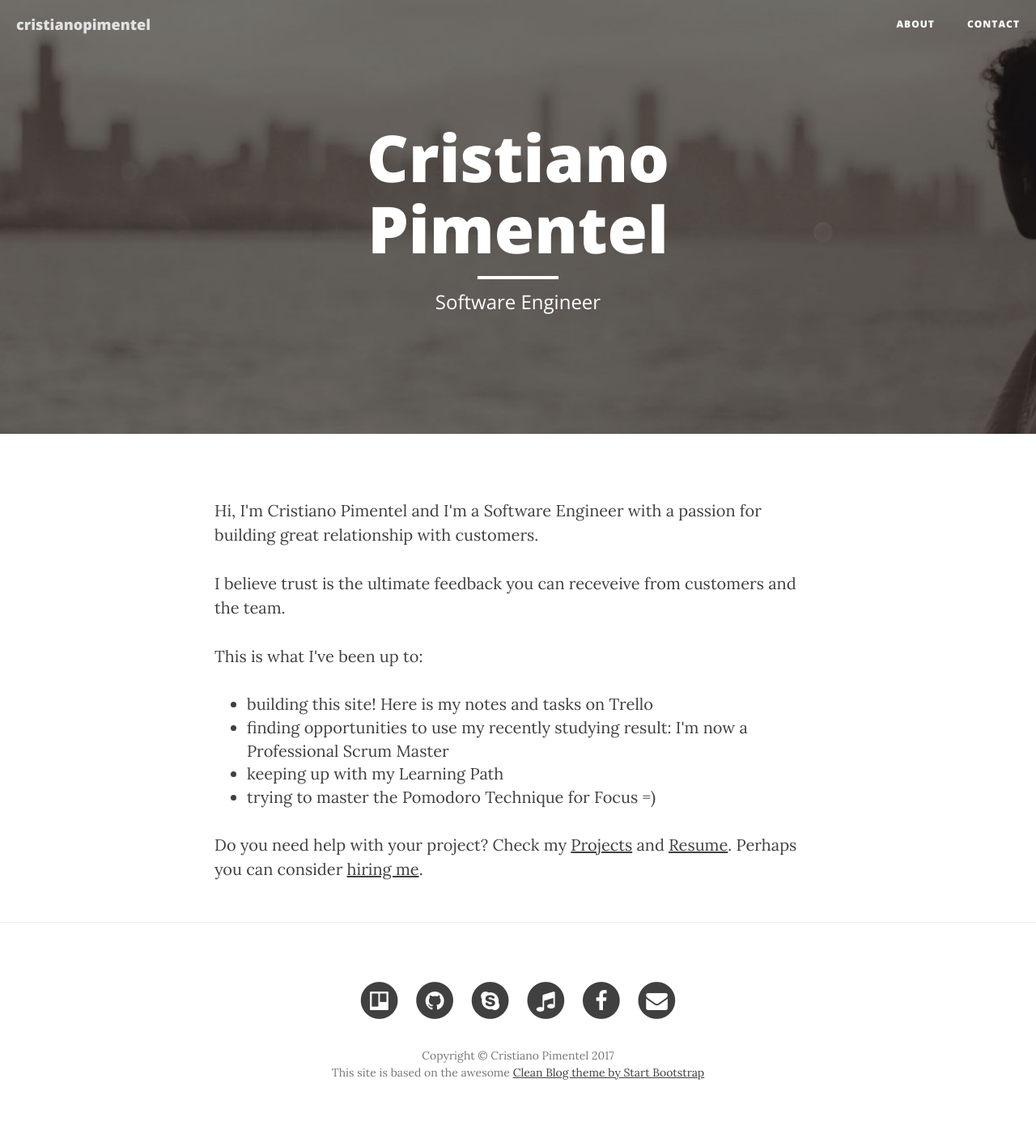
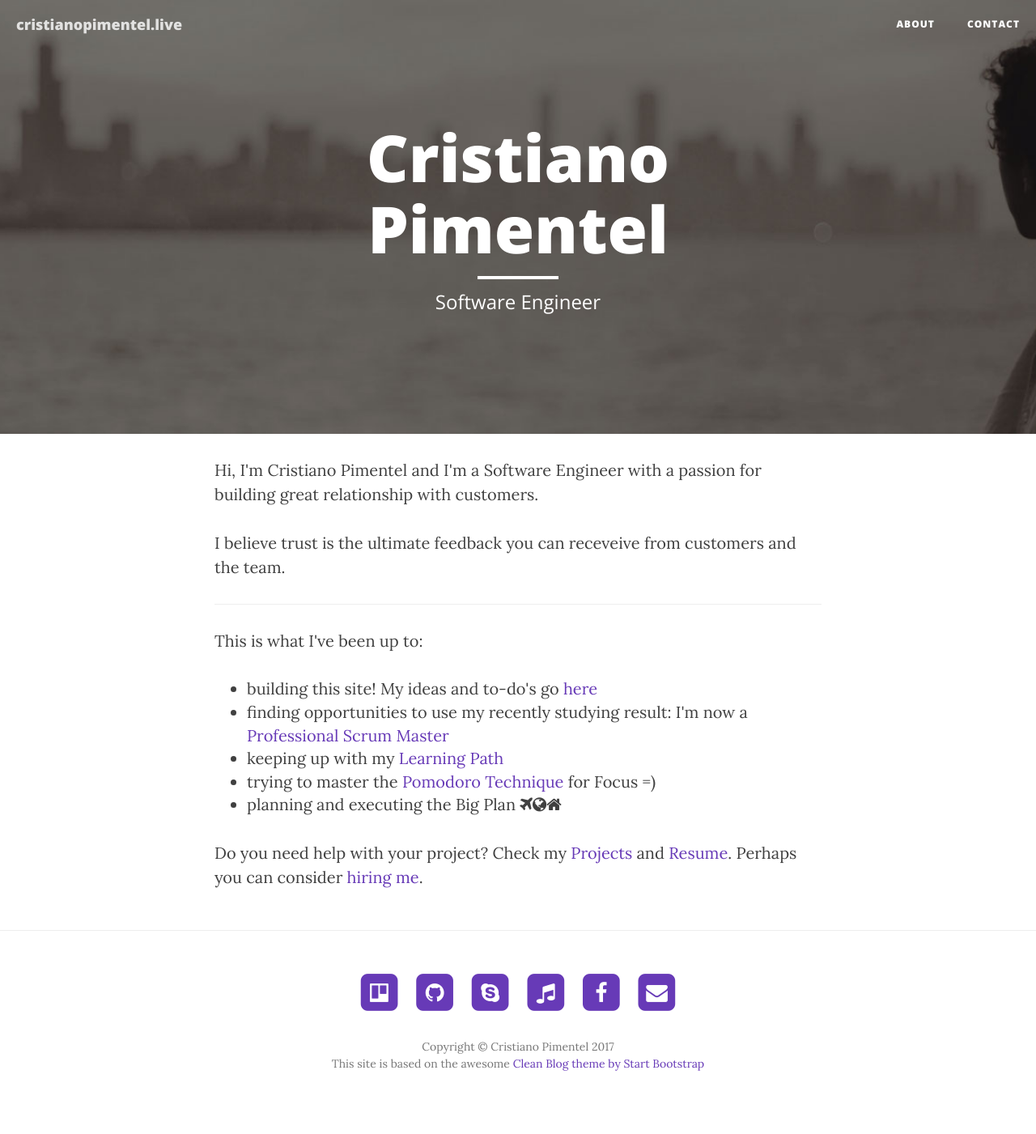
Before and after one commit to cristianopimentel/cristianopimentel.github.io, a Jekyll site: the page built from index.html, in a window 1280 px wide. Shown: the whole page at 81% size. Built offline with Jekyll 4.4.1, drawn with Linux system fonts in a browser that asks for light colours; nearby versions of some CDN libraries; after the commit the page ends 1370 px from its top, so only the background shows below that.

Commit message:
Icons link corrected. Footer size reduced. Links now are all with no underline. And purple applied!

```diff
--- a/_config.yml
+++ b/_config.yml
@@ -1,11 +1,11 @@
 # Site settings
-title: [cristianopimentel]
+title: [cristianopimentel.live]
 header-img: img/home-bg.jpg
 email: cristiano.pimentel@hotmail.com
 copyright_name: Cristiano Pimentel
 description: "A Trust builder and Code Crafstman Software Engineer. Trust is the ultimate feedback!"
 baseurl: ""
-url: "http://yourdomain.com"
+url: "http://cristianopimentel.live"
 twitter_username:
 github_username:  cristianopimentel
 facebook_username:  cristiano.pimentel
--- a/_includes/footer.html
+++ b/_includes/footer.html
@@ -7,7 +7,7 @@
                     <!-- <li>
                         <a href="{{ "/feed.xml" | prepend: site.baseurl }}" target="_blank">
                             <span class="fa-stack fa-lg">
-                                <i class="fa fa-circle fa-stack-2x"></i>
+                                <i class="fa fa-square fa-stack-2x"></i>
                                 <i class="fa fa-rss fa-stack-1x fa-inverse"></i>
                             </span>
                         </a>
@@ -16,7 +16,7 @@
                     <li>
                         <a href="https://twitter.com/{{ site.twitter_username }}" target="_blank">
                             <span class="fa-stack fa-lg">
-                                <i class="fa fa-circle fa-stack-2x"></i>
+                                <i class="fa fa-square fa-stack-2x"></i>
                                 <i class="fa fa-twitter fa-stack-1x fa-inverse"></i>
                             </span>
                         </a>
@@ -26,7 +26,7 @@
                     <li>
                         <a href="https://trello.com/{{ site.trello_username }}/cards" target="_blank">
                             <span class="fa-stack fa-lg">
-                                <i class="fa fa-circle fa-stack-2x"></i>
+                                <i class="fa fa-square fa-stack-2x"></i>
                                 <i class="fa fa-trello fa-stack-1x fa-inverse"></i>
                             </span>
                         </a>
@@ -36,7 +36,7 @@
                     <li>
                         <a href="https://github.com/{{ site.github_username }}" target="_blank">
                             <span class="fa-stack fa-lg">
-                                <i class="fa fa-circle fa-stack-2x"></i>
+                                <i class="fa fa-square fa-stack-2x"></i>
                                 <i class="fa fa-github fa-stack-1x fa-inverse"></i>
                             </span>
                         </a>
@@ -46,7 +46,7 @@
                     <li>
                         <a href="skype:{{ site.skype }}" target="_blank">
                             <span class="fa-stack fa-lg">
-                                <i class="fa fa-circle fa-stack-2x"></i>
+                                <i class="fa fa-square fa-stack-2x"></i>
                                 <i class="fa fa-skype fa-stack-1x fa-inverse"></i>
                             </span>
                         </a>
@@ -54,9 +54,9 @@
                     {% endif %}
                     {% if site.deezer_profile %}
                     <li>
-                        <a href="mailto:{{ site.deezer_profile }}" target="_blank">
+                        <a href="https://www.deezer.com/profile/{{ site.deezer_profile }}" target="_blank">
                             <span class="fa-stack fa-lg">
-                                <i class="fa fa-circle fa-stack-2x"></i>
+                                <i class="fa fa-square fa-stack-2x"></i>
                                 <i class="fa fa-music fa-stack-1x fa-inverse"></i>
                             </span>
                         </a>
@@ -66,7 +66,7 @@
                     <li>
                         <a href="https://www.facebook.com/{{ site.facebook_username }}" target="_blank">
                             <span class="fa-stack fa-lg">
-                                <i class="fa fa-circle fa-stack-2x"></i>
+                                <i class="fa fa-square fa-stack-2x"></i>
                                 <i class="fa fa-facebook fa-stack-1x fa-inverse"></i>
                             </span>
                         </a>
@@ -76,7 +76,7 @@
                     <li>
                         <a href="mailto:{{ site.email_username }}">
                             <span class="fa-stack fa-lg">
-                                <i class="fa fa-circle fa-stack-2x"></i>
+                                <i class="fa fa-square fa-stack-2x"></i>
                                 <i class="fa fa-envelope fa-stack-1x fa-inverse"></i>
                             </span>
                         </a>
--- a/contact.html
+++ b/contact.html
@@ -7,7 +7,7 @@ header-img: "img/contact-bg.jpg"
 
 <p>Quick, fill the form and hit Send! I will be more than happy to reply as soon as possible.</p>
 <form name="sentMessage" id="contactForm" novalidate>
-    <input type="hidden" id="_subject" value="Contact from Portfolio" />
+    <input type="hidden" id="_subject" value="Contact from Cristiano Pimentel Live!" />
     <input type="hidden" id="_format" value="plain" />
 
     <div class="row control-group">
--- a/css/clean-blog.css
+++ b/css/clean-blog.css
@@ -13,9 +13,6 @@ p {
   line-height: 1.5;
   margin: 30px 0;
 }
-p a {
-  text-decoration: underline;
-}
 h1,
 h2,
 h3,
@@ -26,11 +23,11 @@ h6 {
   font-weight: 800;
 }
 a {
-  color: #404040;
+  color: #673ab7;
 }
 a:hover,
 a:focus {
-  color: #0085a1;
+  color: #673ab7;
 }
 a img:hover,
 a img:focus {
@@ -115,14 +112,14 @@ hr.small {
   }
   .navbar-custom.is-fixed .navbar-brand:hover,
   .navbar-custom.is-fixed .navbar-brand:focus {
-    color: #0085a1;
+    color: #673ab7;
   }
   .navbar-custom.is-fixed .nav li a {
     color: #404040;
   }
   .navbar-custom.is-fixed .nav li a:hover,
   .navbar-custom.is-fixed .nav li a:focus {
-    color: #0085a1;
+    color: #673ab7;
   }
   .navbar-custom.is-visible {
     /* if the user changes the scrolling direction, we show the header */
@@ -141,7 +138,6 @@ hr.small {
   -moz-background-size: cover;
   background-size: cover;
   -o-background-size: cover;
-  margin-bottom: 50px;
 }
 .intro-header .site-heading,
 .intro-header .post-heading,
@@ -217,7 +213,7 @@ hr.small {
 .post-preview > a:hover,
 .post-preview > a:focus {
   text-decoration: none;
-  color: #0085a1;
+  color: #673ab7;
 }
 .post-preview > a > .post-title {
   font-size: 30px;
@@ -241,7 +237,7 @@ hr.small {
 }
 .post-preview > .post-meta > a:hover,
 .post-preview > .post-meta > a:focus {
-  color: #0085a1;
+  color: #673ab7;
   text-decoration: underline;
 }
 @media only screen and (min-width: 768px) {
@@ -265,7 +261,7 @@ hr.small {
   border-bottom-left-radius: 5px;
 }
 footer {
-  padding: 50px 0 65px;
+  padding: 30px 0 45px;
 }
 footer .list-inline {
   margin: 0;
@@ -321,7 +317,7 @@ footer .copyright {
   opacity: 1;
 }
 .floating-label-form-group-with-focus label {
-  color: #0085a1;
+  color: #673ab7;
 }
 form .row:first-child .floating-label-form-group {
   border-top: 1px solid #eeeeee;
@@ -341,8 +337,8 @@ form .row:first-child .floating-label-form-group {
 }
 .btn-default:hover,
 .btn-default:focus {
-  background-color: #0085a1;
-  border: 1px solid #0085a1;
+  background-color: #673ab7;
+  border: 1px solid #673ab7;
   color: white;
 }
 .pager {
@@ -369,8 +365,8 @@ form .row:first-child .floating-label-form-group {
 .pager li > a:hover,
 .pager li > a:focus {
   color: white;
-  background-color: #0085a1;
-  border: 1px solid #0085a1;
+  background-color: #673ab7;
+  border: 1px solid #673ab7;
 }
 .pager .disabled > a,
 .pager .disabled > a:hover,
@@ -383,12 +379,12 @@ form .row:first-child .floating-label-form-group {
 ::-moz-selection {
   color: white;
   text-shadow: none;
-  background: #0085a1;
+  background: #673ab7;
 }
 ::selection {
   color: white;
   text-shadow: none;
-  background: #0085a1;
+  background: #673ab7;
 }
 img::selection {
   color: white;
@@ -399,5 +395,5 @@ img::-moz-selection {
   background: transparent;
 }
 body {
-  webkit-tap-highlight-color: #0085a1;
+  webkit-tap-highlight-color: #673ab7;
 }
--- a/index.html
+++ b/index.html
@@ -8,12 +8,16 @@ header-img: "img/about-bg.jpg"
 <p>Hi, I'm Cristiano Pimentel and I'm a Software Engineer with a passion for building great relationship with customers.</p>
 <p>I believe trust is the ultimate feedback you can receveive from customers and the team.</p>
 <!-- <p>I'm and experienced in coding, coaching and training developers, designing solutions and leading teams.</p> -->
+<hr />
 <p>This is what I've been up to:
     <ul>
-        <li>building this site! Here is my notes and tasks on <a href="https://trello.com/b/l7ww5vC7" target="_blank">Trello</a></li>
+        <li>building this site! My ideas and to-do's go <a href="https://trello.com/b/l7ww5vC7" target="_blank">here</a></li>
         <li>finding opportunities to use my recently studying result: I'm now a <a href="https://www.scrum.org/user/275492" target="_blank">Professional Scrum Master</a></li>
         <li>keeping up with my <a href="https://trello.com/b/8M1UFnoE" target="_blank">Learning Path</a></li>
         <li>trying to master the <a href="https://cirillocompany.de/pages/pomodoro-technique" target="_blank">Pomodoro Technique</a> for Focus =)</li>
+        <li>planning and executing the Big Plan
+        <i class="fa fa-plane"></i><i class="fa fa-globe"></i><i class="fa fa-home"></i>
+        </li>
     </ul>
 </p>
 <p>Do you need help with your project? Check my <a href="/projects">Projects</a> and <a href="/resume">Resume</a>. Perhaps you can consider <a href="/contact">hiring me</a>.</p>
--- a/less/variables.less
+++ b/less/variables.less
@@ -1,6 +1,6 @@
 // Variables
 
-@brand-primary: #0085A1;
+@brand-primary: #673AB7;
 @gray-dark: lighten(black, 25%);
 @gray: lighten(black, 50%);
 @white-faded: fade(white, 80%);
```
Also changed, not shown: js/clean-blog.js (+27 -27 lines), less/clean-blog.less (+3 -6 lines), css/clean-blog.min.css, js/clean-blog.min.js.
